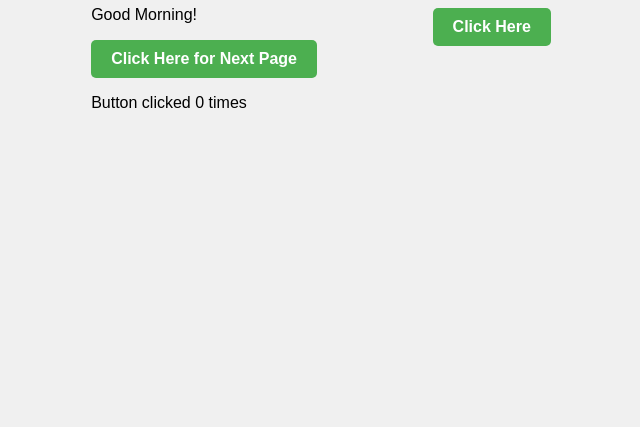
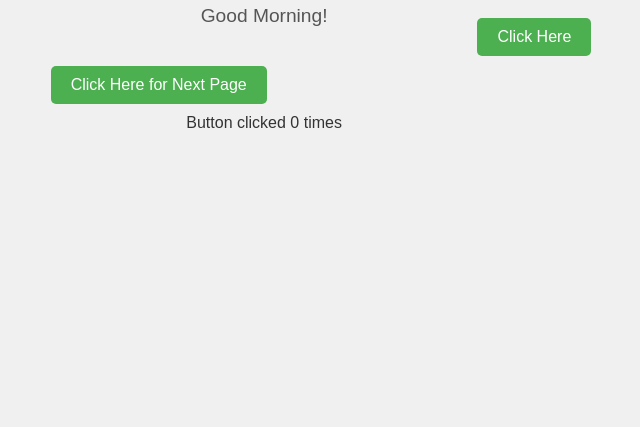
Before and after one commit to jsbagul/Repo_Chemito3, a plain HTML site: page index.html in a window 1280 px wide. Shown: the part 373-800 px from the top of the page, without its empty margins (319-959 px from the left). Drawn offline with Linux system fonts and the light colour scheme.

Commit message:
update on style

```diff
--- a/style1.css
+++ b/style1.css
@@ -1,48 +1,49 @@
-/* Style for the body */
 body {
     font-family: Arial, sans-serif;
-    margin: 0;
-    padding: 0;
-    background-color: #f0f0f0;
     display: flex;
     justify-content: center;
     align-items: center;
     height: 100vh;
+    margin: 0;
+    background-color: #f0f0f0;
 }
 
-/* Style for the h1 */
 h1 {
     color: #333;
-    font-size: 2em;
+    font-size: 2.5em;
+    text-align: center;
 }
 
-/* Style for the button */
-button {
-    background-color: #4CAF50; /* Green background */
-    color: white; /* White text */
-    border: none; /* Remove border */
-    padding: 10px 20px; /* Add some padding */
-    font-size: 16px; /* Increase font size */
-    cursor: pointer; /* Change cursor to pointer on hover */
-    border-radius: 5px; /* Rounded corners */
-    transition: background-color 0.3s ease; /* Smooth background color change on hover */
+p {
+    font-size: 1.2em;
+    color: #555;
+    text-align: center;
 }
 
-/* Hover effect for button */
-button:hover {
-    background-color: #45a049; /* Darker green */
+button {
+    background-color: #4CAF50;
+    color: white;
+    border: none;
+    padding: 10px 20px;
+    font-size: 16px;
+    cursor: pointer;
+    border-radius: 5px;
+    transition: background-color 0.3s ease;
+    margin-top: 20px;
 }
 
-/* Style for the link inside the button */
+button:hover {
+    background-color: #45a049;
+}
+
 button a {
     text-decoration: none;
     color: white;
-    font-weight: bold;
 }
 
-/* Remove button padding from a */
-button a {
-    display: block;
-    width: 100%;
-    height: 100%;
+#click-count {
+    font-size: 1em;
+    color: #333;
+    text-align: center;
+    margin-top: 10px;
 }
```
Also changed, not shown: secondPage.html (+2 -1 lines).
